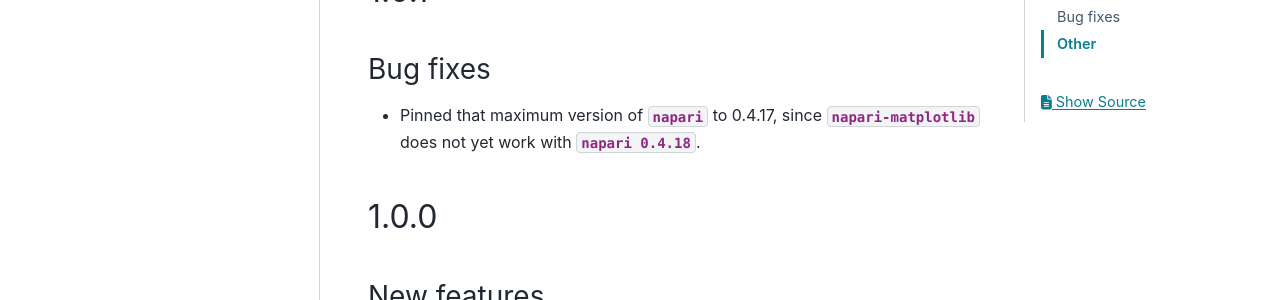
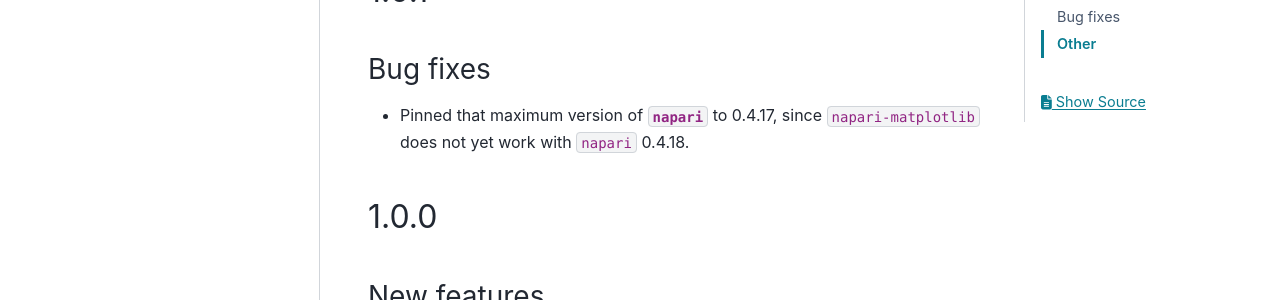
Before and after one commit to matplotlib/napari-matplotlib, a Sphinx documentation site: the page built from docs/changelog.rst, in a window 1280 px wide and 900 px high. Shown: the part 264-564 px from the top of the window. Built offline with Sphinx 7.4.7 and the PyData theme 0.15.4, drawn with Linux system fonts in a browser that asks for light colours; pages that are not in the unit, such as notebooks, are missing from menus.

```diff
--- a/docs/changelog.rst
+++ b/docs/changelog.rst
@@ -5,8 +5,8 @@ Changelog
 -----
 Bug fixes
 ~~~~~~~~~
-- Pinned that maximum version of `napari` to 0.4.17, since `napari-matplotlib`
-  does not yet work with `napari 0.4.18`.
+- Pinned that maximum version of `napari` to 0.4.17, since ``napari-matplotlib``
+  does not yet work with ``napari`` 0.4.18.
 
 1.0.0
 -----
```
